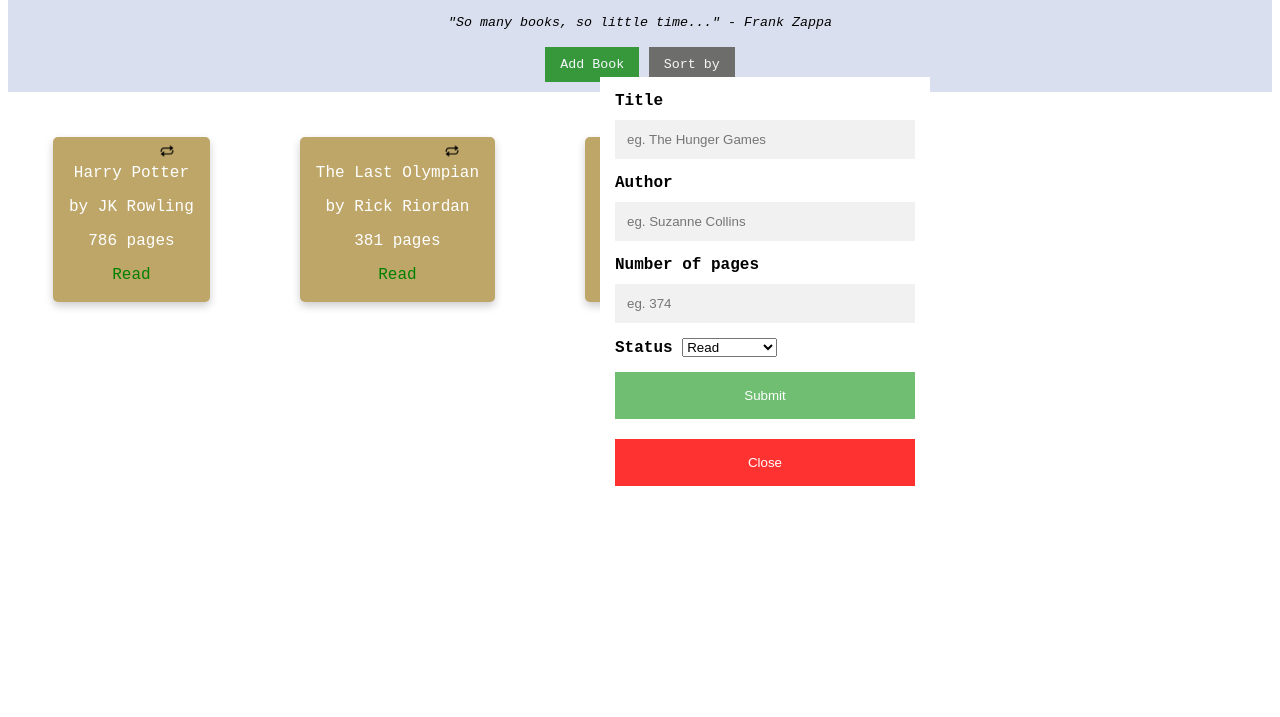
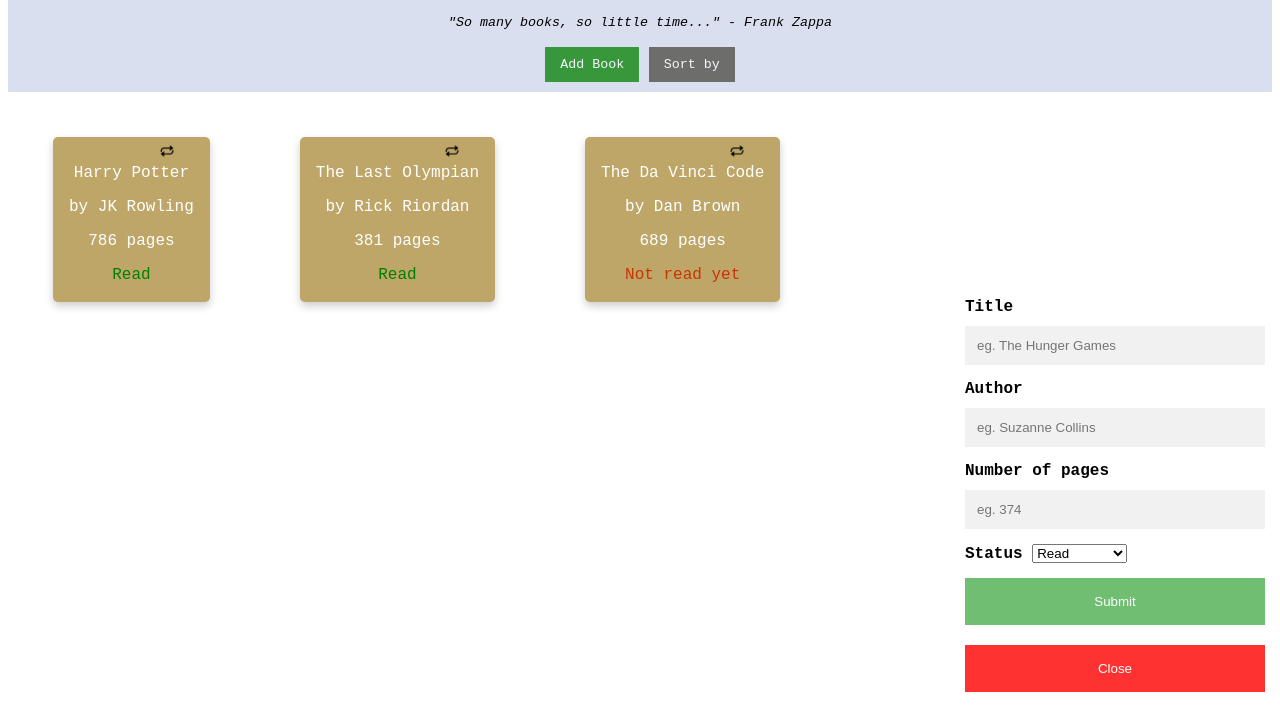
Before and after one commit to kailongli27/Virtual-Library, a plain HTML site: page index.html in a window 1280 px wide. Both pictures are taken after a click on the button "Add Book". Shown: the part 83-800 px from the top of the page. Drawn offline with Linux system fonts and the light colour scheme.

Commit message:
Improved the positioning of the popup form

```diff
--- a/styles.css
+++ b/styles.css
@@ -120,10 +120,10 @@ body {
 .form-popup {
   display: none;
   position: fixed;
-  top: 160px;
-  left: 600px;
   z-index: 9;
   transition: all 5s ease-in-out;
+  right: 0;
+  bottom: 0;
 }
 
 .form-container {
```
